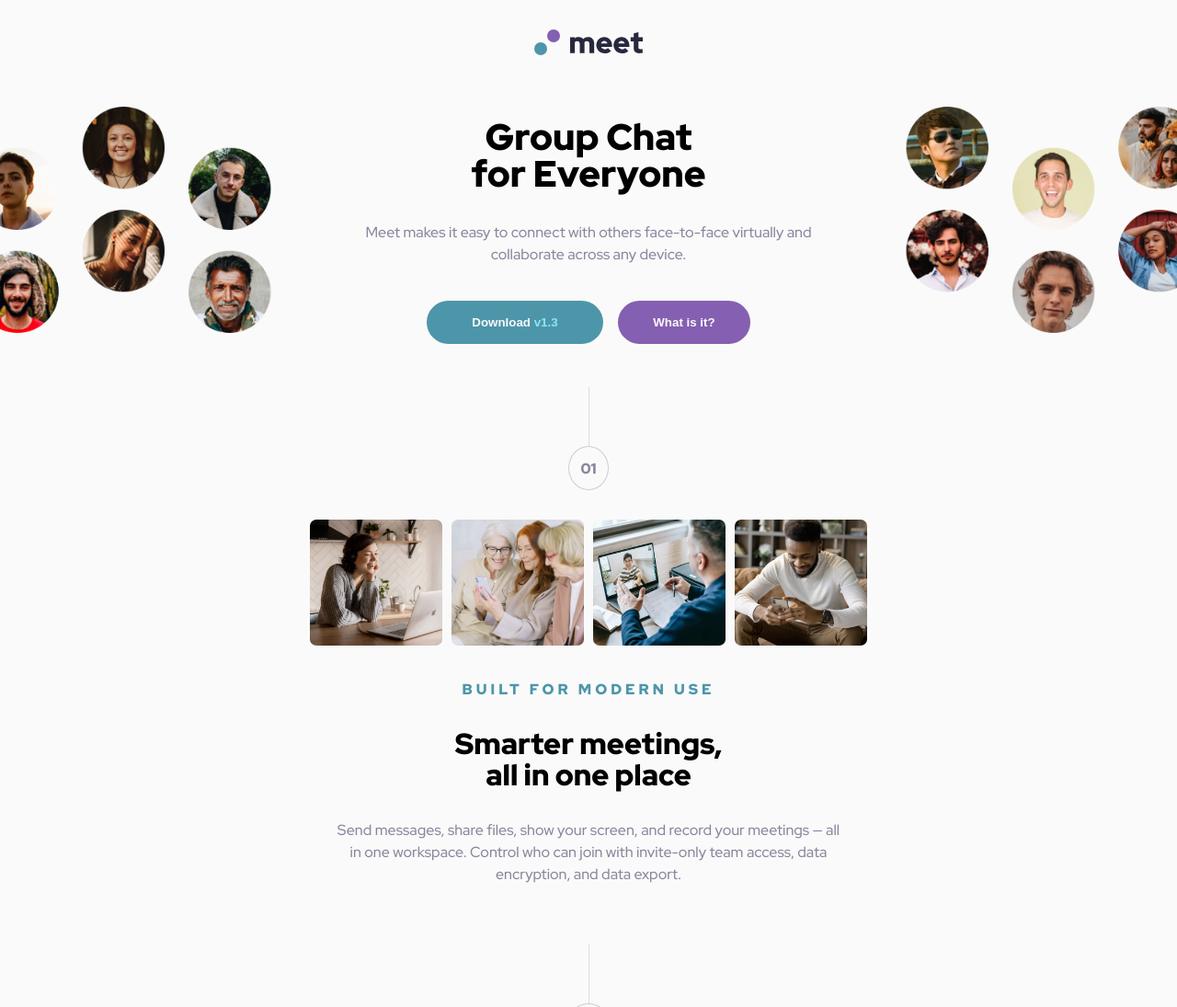
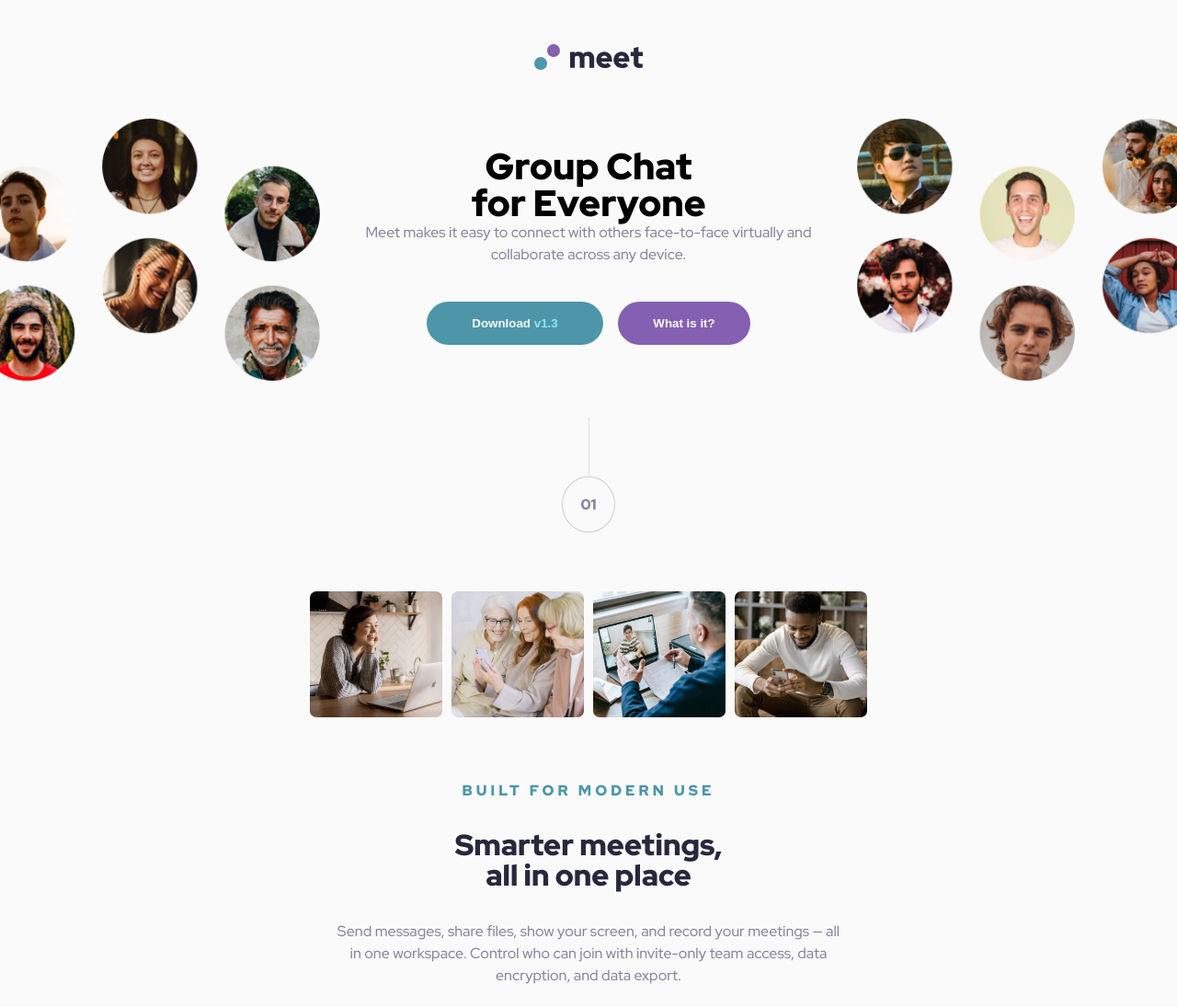
Before and after one commit to Jameell-Adjei/meet-me-landing-page, a website built with Vite: page index.html in a window 1280 px wide. Shown: the top 1095 px of the page at 92% size. Built offline with nearby package versions, Linux system fonts and the light colour scheme.

Commit message:
feat: slight changes to the styling on hero images, logo, secondary header and buttons

```diff
--- a/index.html
+++ b/index.html
@@ -47,7 +47,7 @@
     </section>
     <section class="section">
       <h3 class="section__overline">BUILT FOR MODERN USE</h3>
-      <h2 class="section__header2">Smarter meetings, all in one place</h2>
+      <h2 class="section__secondaryHeader">Smarter meetings, all in one place</h2>
       <p class="section__desc" id="number_padding">
         Send messages, share files, show your screen, and record your meetings —
         all in one workspace. Control who can join with invite-only team access,
--- a/styles/_base.scss
+++ b/styles/_base.scss
@@ -49,10 +49,11 @@ button {
     }
 
     @include mixins.breakpoint("laptop") {
-      width: 25%;
+      width: 33%;
       min-width: 230px;
-      max-width: 450px;
+      max-width: 370px;
       transform: translateX(0);
+      align-self: flex-start;
     }
   }
 }
@@ -108,11 +109,11 @@ button {
 .section__header {
   font-size: 2.5rem;
   line-height: 2.5rem;
-  padding: 2rem 1rem;
   max-width: 10ch;
 }
 
-.section__header2 {
+.section__secondaryHeader {
+  color: variables.$header-color;
   line-height: 2.1rem;
   max-width: 14ch;
   padding: 2rem 0.8rem;
@@ -130,7 +131,7 @@ button {
   }
 }
 #logo {
-  padding: 2rem 0;
+  padding: 3rem 0;
 }
 .section__line {
   border-left: 0.01px solid variables.$manatee;
@@ -141,8 +142,8 @@ button {
 .section__number {
   border: lighten($color: variables.$manatee, $amount: 25%) 1px solid;
   border-radius: 50%;
-  padding: 0.8rem;
-  background-color: variables.$alabaster;
+  padding: 1.2rem;
+  background-color: variables.$primary-color;
 
   p {
     font-weight: 900;
@@ -157,7 +158,7 @@ button {
   display: grid;
   grid-template-columns: repeat(2, 1fr);
   gap: 1rem;
-  padding: 2rem 0;
+  padding: 4rem 0;
   @include mixins.breakpoint("tablet") {
     display: block;
   }
```
Also changed, not shown: styles/app.css.
